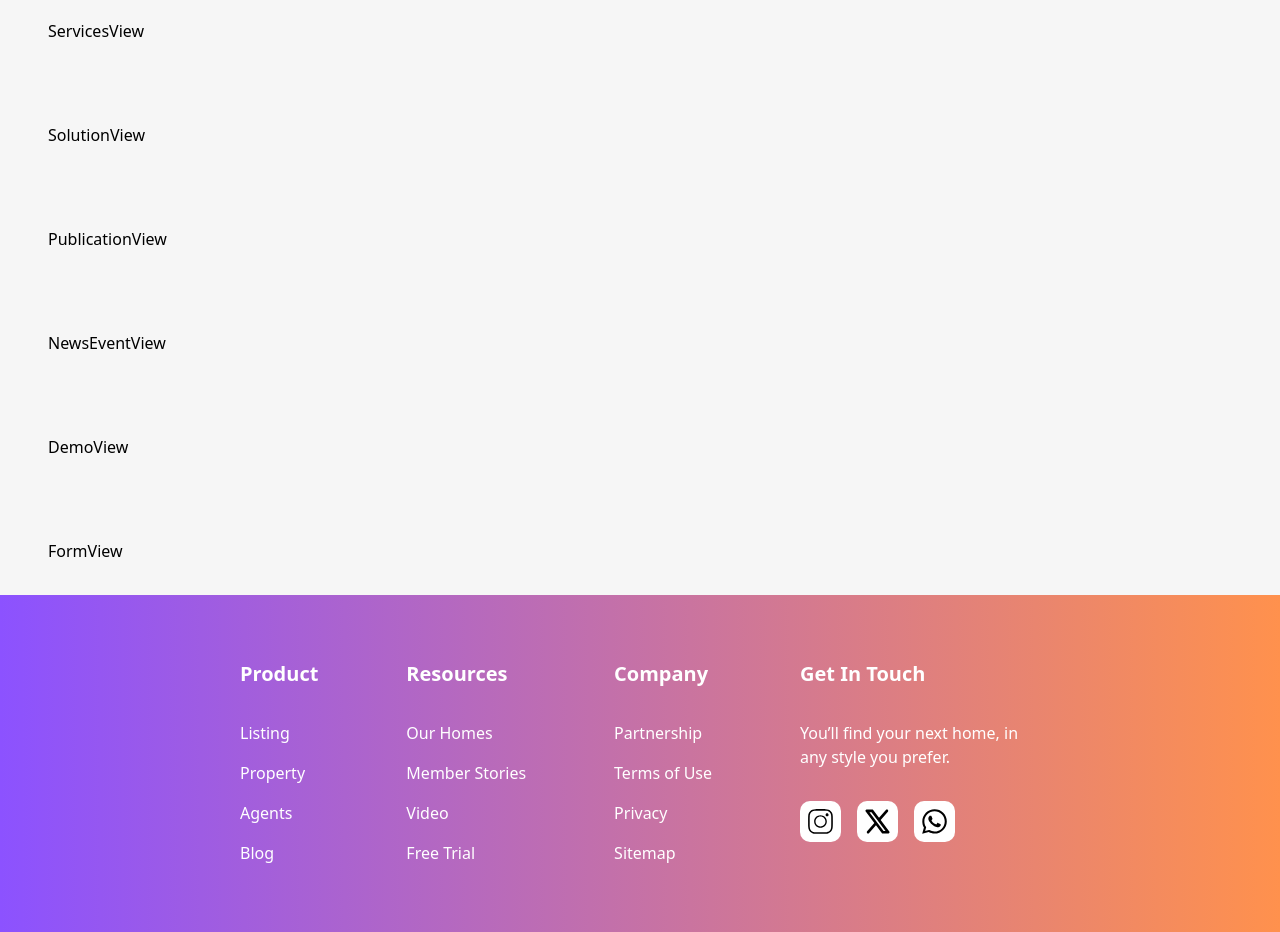
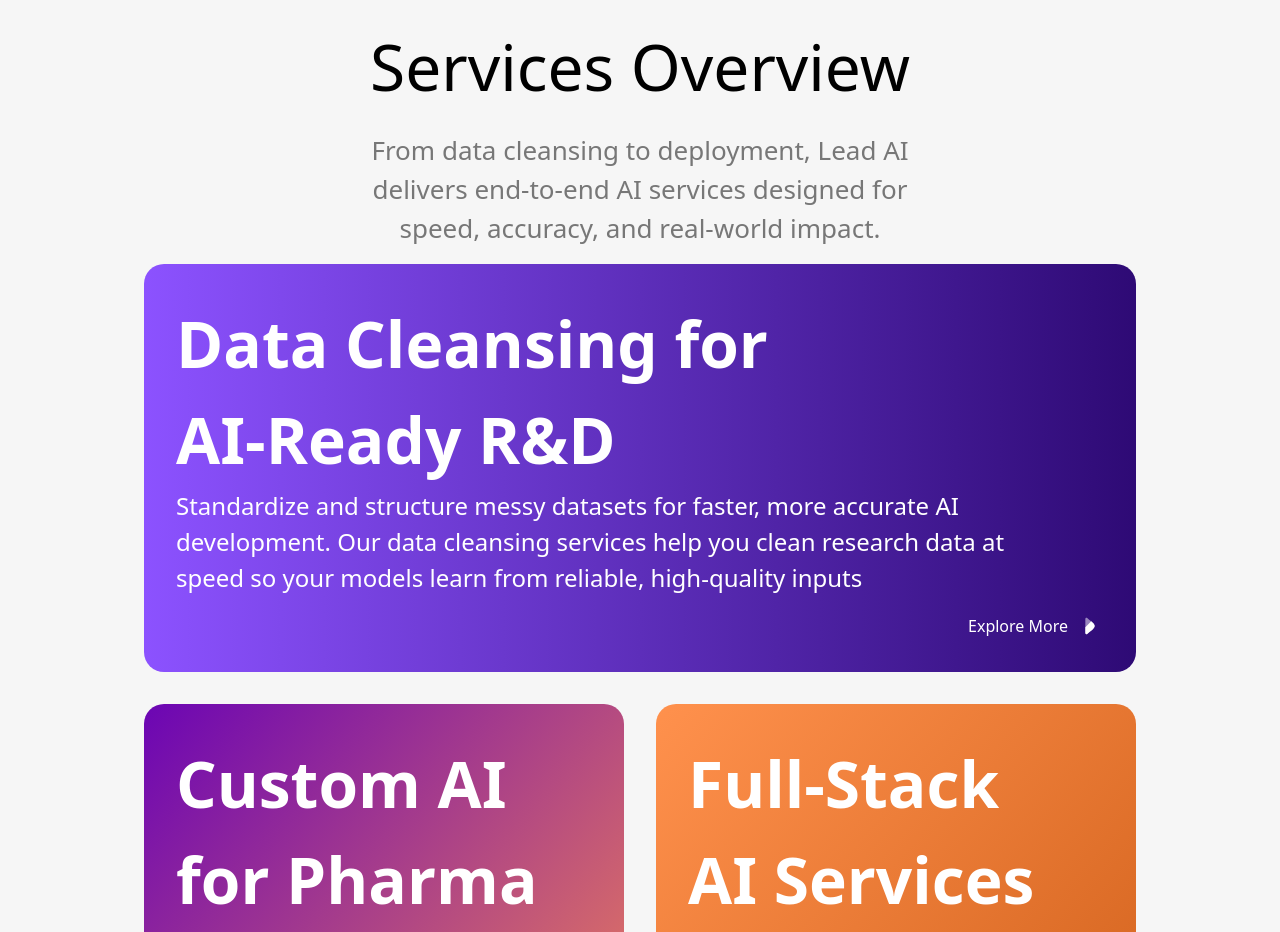
Before and after one commit to LEAD-AI-PROJECT/lead-ai-frontend, a Next.js app: page / in a window 1280 px wide. Shown: the part 1920-2852 px from the top of the page. Built offline with nearby package versions, Linux system fonts and the light colour scheme.

Commit message:
feat: add service cards and styles for services overview section

```diff
--- a/src/app/(home)/_components/home.style.scss
+++ b/src/app/(home)/_components/home.style.scss
@@ -186,3 +186,70 @@
           justify-content: flex-end;
      }
 }
+
+.home-services {
+     display: flex;
+     flex-direction: column;
+     justify-content: center;
+     align-items: center;
+     gap: 1rem;
+     padding: 0rem 6rem;
+
+     .home-services-header {
+          text-align: center;
+          font-size: 64px;
+          font-weight: 100;
+          color: #{color($palette, foreground)};
+     }
+
+     .home-services-subheader {
+          text-align: center;
+          font-size: 26px;
+          font-weight: 100;
+          color: #777777;
+          width: 60%;
+          margin: 0 auto;
+     }
+}
+
+.home-service-card {
+     padding: 2rem;
+     color: white;
+     display: grid;
+     gap: 1rem;
+     border-radius: 20px;
+     width: 100%;
+     overflow: hidden;
+
+     &.v1 {
+          background: linear-gradient(to right, #8c52ff, #2e0a75);
+     }
+
+     &.v2 {
+          background: linear-gradient(to bottom right, #6b05b4, #ff914d);
+          max-width: 500px;
+     }
+
+     &.v3 {
+          background: linear-gradient(to bottom right, #ff914d, #cc5b15);
+     }
+     .content {
+          max-width: 895px;
+          .title {
+               font-size: 64px;
+               font-weight: 600;
+          }
+
+          .description {
+               font-size: 24px;
+               font-weight: 300;
+               color: white;
+          }
+     }
+     .action {
+          width: 100%;
+          display: flex;
+          justify-content: flex-end;
+          align-items: center;
+     }
+}
--- /dev/null
+++ b/src/app/(home)/_components/services-view/home.service.card.view.tsx
@@ -0,0 +1,20 @@
+import Link from "next/link";
+import { ServiceItemProps } from "./home.services.item";
+import arrowRight from "@public/assets/icon/arrow-right.svg";
+import Image from "next/image";
+
+export default function HomeServiceCard({ item }: { item: ServiceItemProps }) {
+     return (
+          <div className={`home-service-card ${item.class}`}>
+               <div className="content">
+                    <div className="title">{item.title}</div>
+                    <div className="description">{item.description}</div>
+               </div>
+               <div className="action">
+                    <Link href={item.link} className="flex items-center gap-2">
+                         Explore More <Image src={arrowRight} alt="arrow-right" />
+                    </Link>
+               </div>
+          </div>
+     );
+}
--- /dev/null
+++ b/src/app/(home)/_components/services-view/home.services.item.tsx
@@ -0,0 +1,56 @@
+import React from "react";
+
+export interface ServiceItemProps {
+     class: "v1" | "v2" | "v3";
+     title: React.ReactNode;
+     description: React.ReactNode;
+     link: string;
+}
+
+export const serviceItems: ServiceItemProps[] = [
+     {
+          class: "v1",
+          title: (
+               <>
+                    Data Cleansing for <br /> AI-Ready R&D
+               </>
+          ),
+          description: (
+               <>
+                    Standardize and structure messy datasets for faster, more accurate AI
+                    development. Our data cleansing services help you clean research data at speed
+                    so your models learn from reliable, high-quality inputs
+               </>
+          ),
+          link: "#",
+     },
+     {
+          class: "v2",
+          title: <>Custom AI for Pharma</>,
+          description: (
+               <>
+                    Need a custom AI model? We turn pharma challenges into AI solutions fast. From
+                    concept to deployment, we help you build tailored models without wasting time or
+                    budget.
+               </>
+          ),
+          link: "#",
+     },
+     {
+          class: "v3",
+          title: (
+               <>
+                    Full-Stack <br />
+                    AI Services
+               </>
+          ),
+          description: (
+               <>
+                    From annotation to deployment, we support every step of the AI journey. Whether
+                    you are mining literature, labeling data, training models, or preparing for
+                    launch, our experts help your teams move faster with confidence.
+               </>
+          ),
+          link: "#",
+     },
+];
--- a/src/app/(home)/_components/services-view/home.services.view.tsx
+++ b/src/app/(home)/_components/services-view/home.services.view.tsx
@@ -1,3 +1,27 @@
+import "../home.style.scss";
+import HomeServiceCard from "./home.service.card.view";
+import { serviceItems } from "./home.services.item";
+
 export default function HomeServicesView() {
-     return <div>ServicesView</div>;
+     return (
+          <div className="home-services">
+               <div className="home-services-header">Services Overview</div>
+               <div className="home-services-subheader">
+                    From data cleansing to deployment, Lead AI delivers end-to-end AI services
+                    designed for speed, accuracy, and real-world impact.
+               </div>
+               <div className="grid gap-8 w-full">
+                    {serviceItems[0] && (
+                         <HomeServiceCard key={serviceItems[0].link} item={serviceItems[0]} />
+                    )}
+                    <div className="flex justify-between gap-8">
+                         {serviceItems?.map((item, index) => {
+                              if (index > 0) {
+                                   return <HomeServiceCard key={item.link} item={item} />;
+                              }
+                         })}
+                    </div>
+               </div>
+          </div>
+     );
 }
```
Also changed, not shown: public/assets/icon/arrow-right.svg (added).
